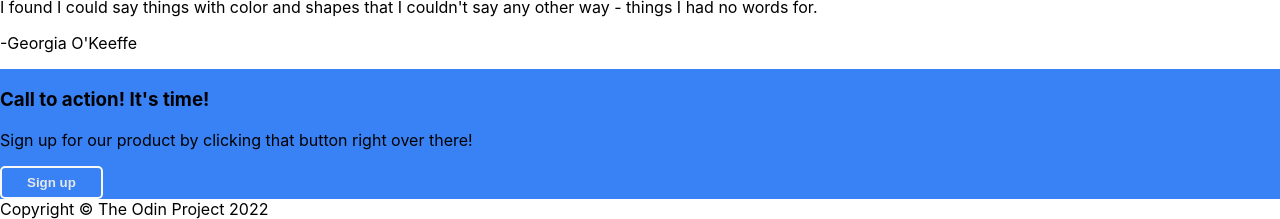
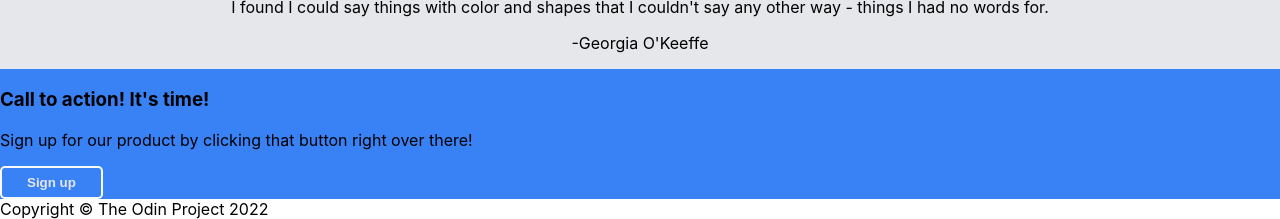
Before and after one commit to Laserbeam22/Landing-Page, a plain HTML site: page index.html in a window 1280 px wide. Shown: the part 899-1118 px from the top of the page. Drawn offline with Linux system fonts and the light colour scheme.

Commit message:
Add .quote to align, center & color background

```diff
--- a/style.css
+++ b/style.css
@@ -97,6 +97,14 @@ h2 {
 }
 
 
+.quote {
+    background-color: #E5E7EB;
+    display: flex;
+    flex-direction: column;
+    align-items: center;
+}
+
+
 
 .end {
     background-color: #3882f6;
```
